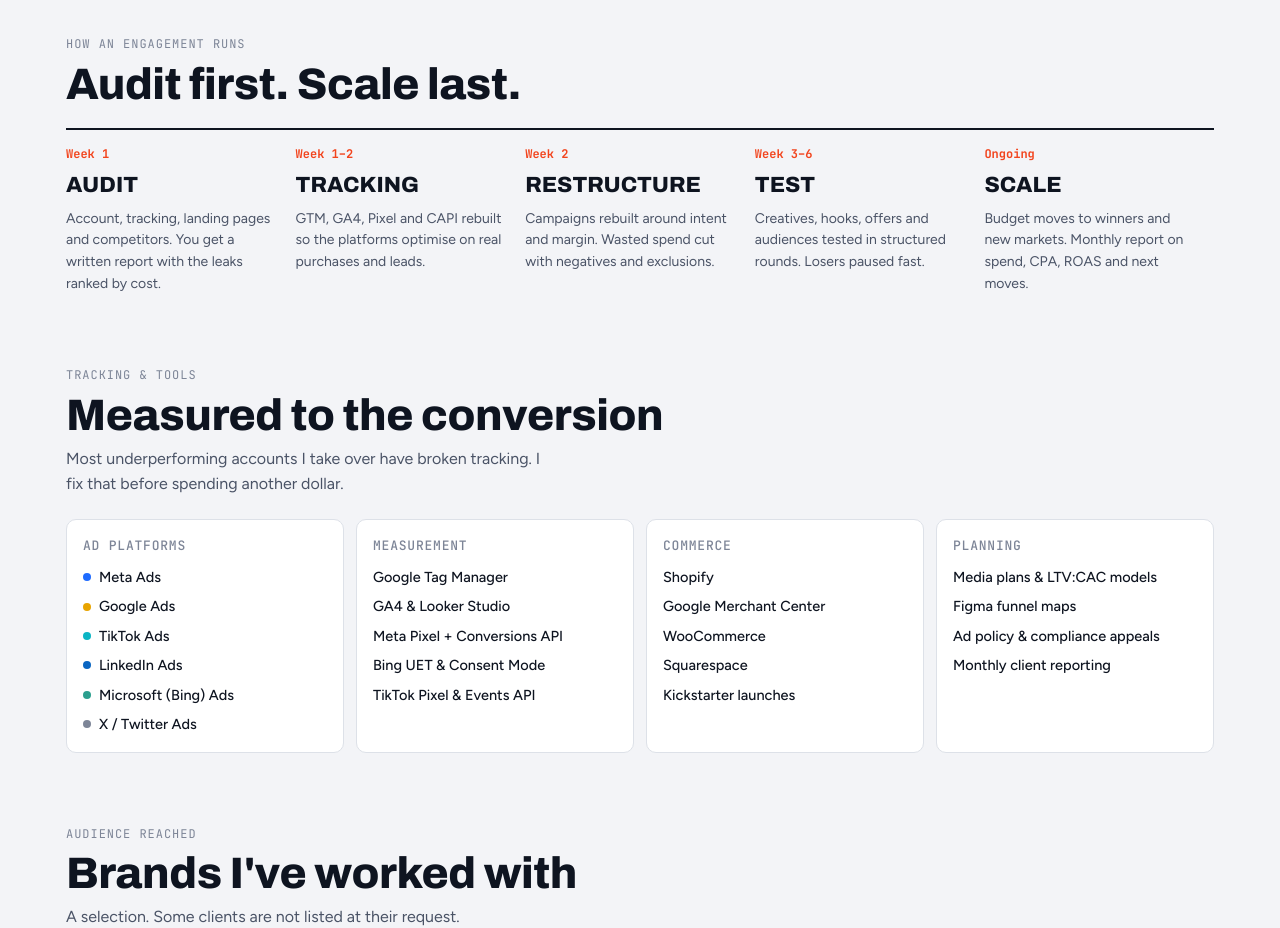
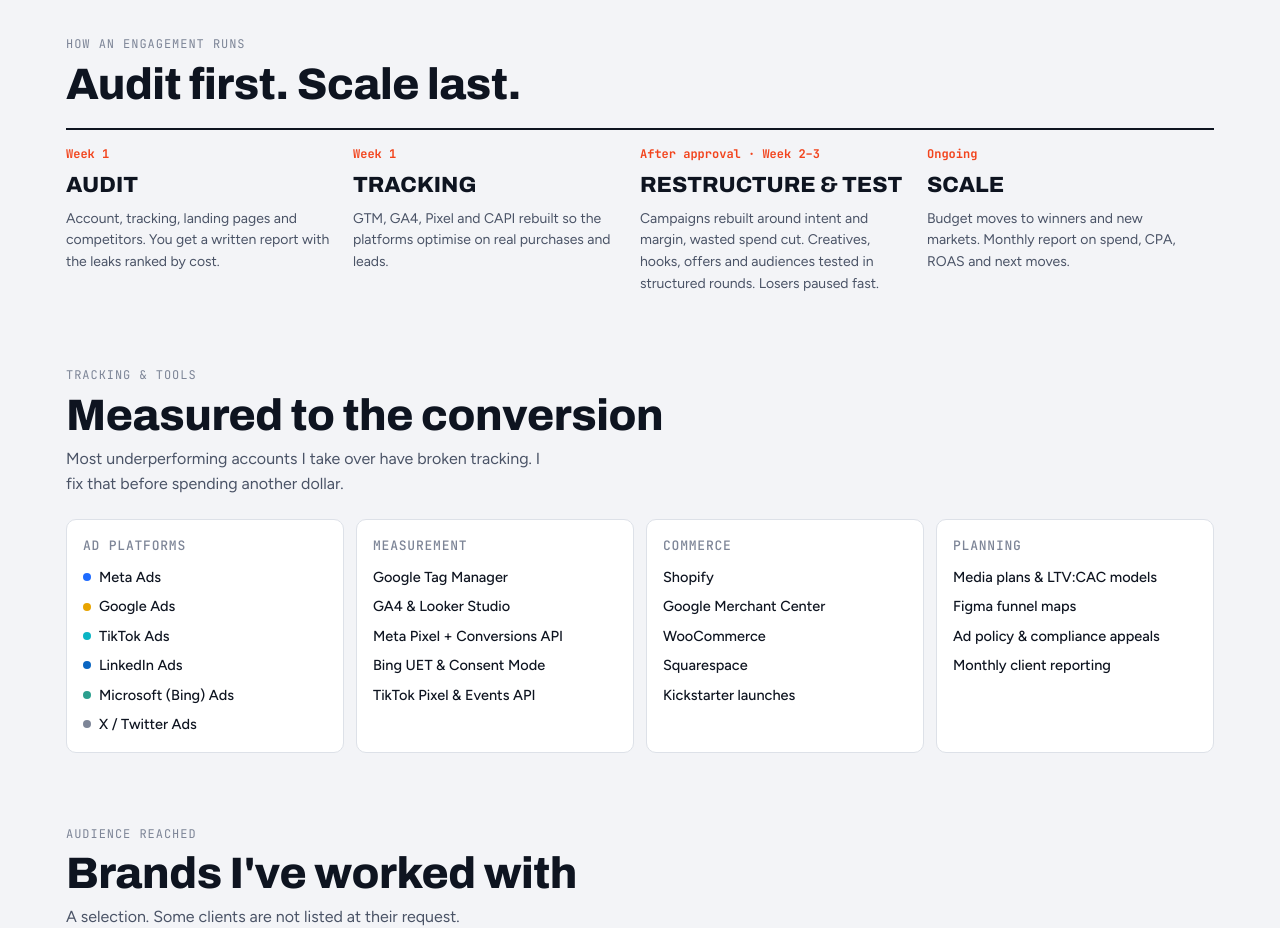
Before and after one commit to xeeshan7342/Portfolio, a plain HTML site: page index.html in a window 1280 px wide. Shown: the part 3600-4528 px from the top of the page. Drawn offline with Linux system fonts and the light colour scheme.

Commit message:
Shorten engagement timeline to 4 steps

```diff
--- a/index.html
+++ b/index.html
@@ -187,7 +187,7 @@ tr.detail td{padding:0 14px 22px;background:var(--signal-wash);border-bottom:1px
 @media (max-width:720px){.stage{grid-template-columns:1fr;gap:8px}.stage .shape{margin-right:0!important}.stage .what{grid-template-columns:1fr}.stage .what .pills{justify-content:flex-start}}
 
 /* process */
-.steps{display:grid;grid-template-columns:repeat(5,1fr);gap:0;border-top:2px solid var(--ink)}
+.steps{display:grid;grid-template-columns:repeat(4,1fr);gap:0;border-top:2px solid var(--ink)}
 .step{padding:16px 16px 0 0;min-width:0}
 .step .k{font:700 12px var(--f-mono);color:var(--signal)}
 .step h3{font-size:22px;font-weight:800;font-stretch:78%;margin:6px 0 6px;text-transform:uppercase}
@@ -332,9 +332,8 @@ tr.detail td{padding:0 14px 22px;background:var(--signal-wash);border-bottom:1px
       <div class="sh"><div><div class="eyebrow">How an engagement runs</div><h2 style="margin-top:8px">Audit first. Scale last.</h2></div></div>
       <div class="steps">
         <div class="step"><div class="k">Week 1</div><h3>Audit</h3><p>Account, tracking, landing pages and competitors. You get a written report with the leaks ranked by cost.</p></div>
-        <div class="step"><div class="k">Week 1–2</div><h3>Tracking</h3><p>GTM, GA4, Pixel and CAPI rebuilt so the platforms optimise on real purchases and leads.</p></div>
-        <div class="step"><div class="k">Week 2</div><h3>Restructure</h3><p>Campaigns rebuilt around intent and margin. Wasted spend cut with negatives and exclusions.</p></div>
-        <div class="step"><div class="k">Week 3–6</div><h3>Test</h3><p>Creatives, hooks, offers and audiences tested in structured rounds. Losers paused fast.</p></div>
+        <div class="step"><div class="k">Week 1</div><h3>Tracking</h3><p>GTM, GA4, Pixel and CAPI rebuilt so the platforms optimise on real purchases and leads.</p></div>
+        <div class="step"><div class="k">After approval · Week 2–3</div><h3>Restructure &amp; Test</h3><p>Campaigns rebuilt around intent and margin, wasted spend cut. Creatives, hooks, offers and audiences tested in structured rounds. Losers paused fast.</p></div>
         <div class="step"><div class="k">Ongoing</div><h3>Scale</h3><p>Budget moves to winners and new markets. Monthly report on spend, CPA, ROAS and next moves.</p></div>
       </div>
     </div>
```
